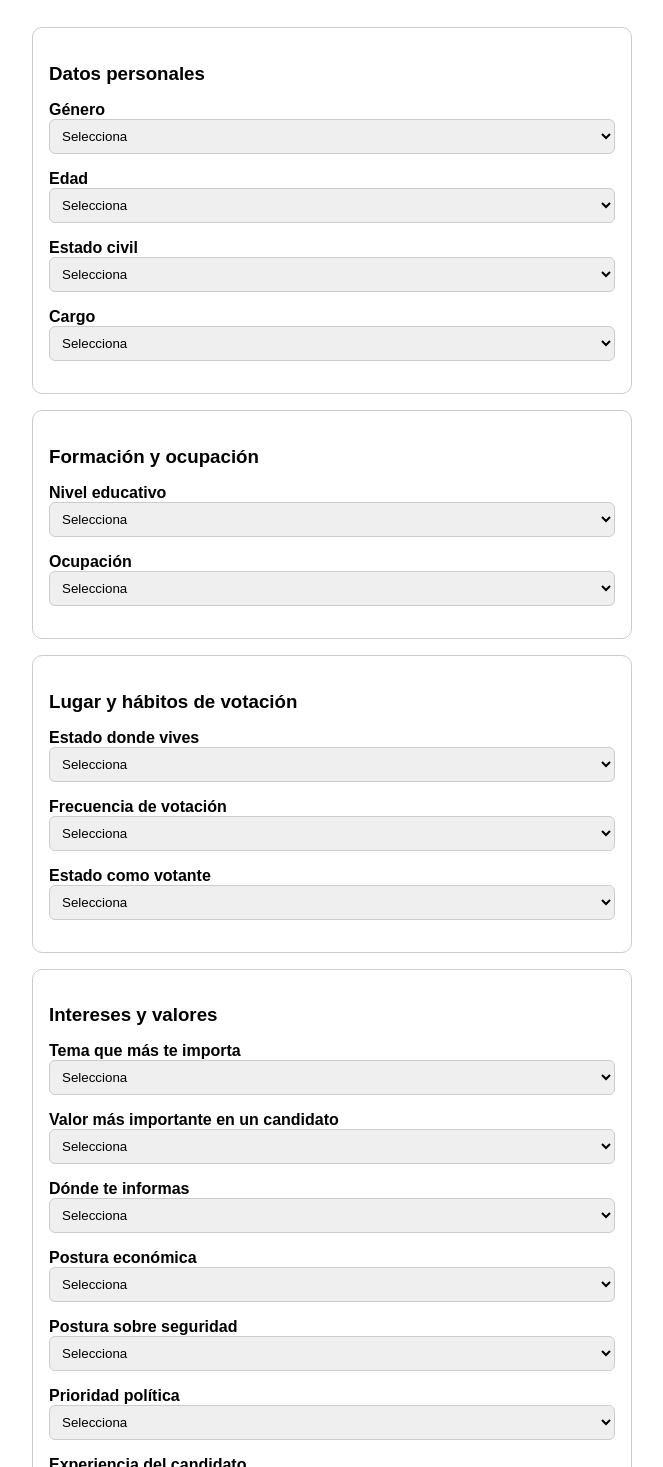
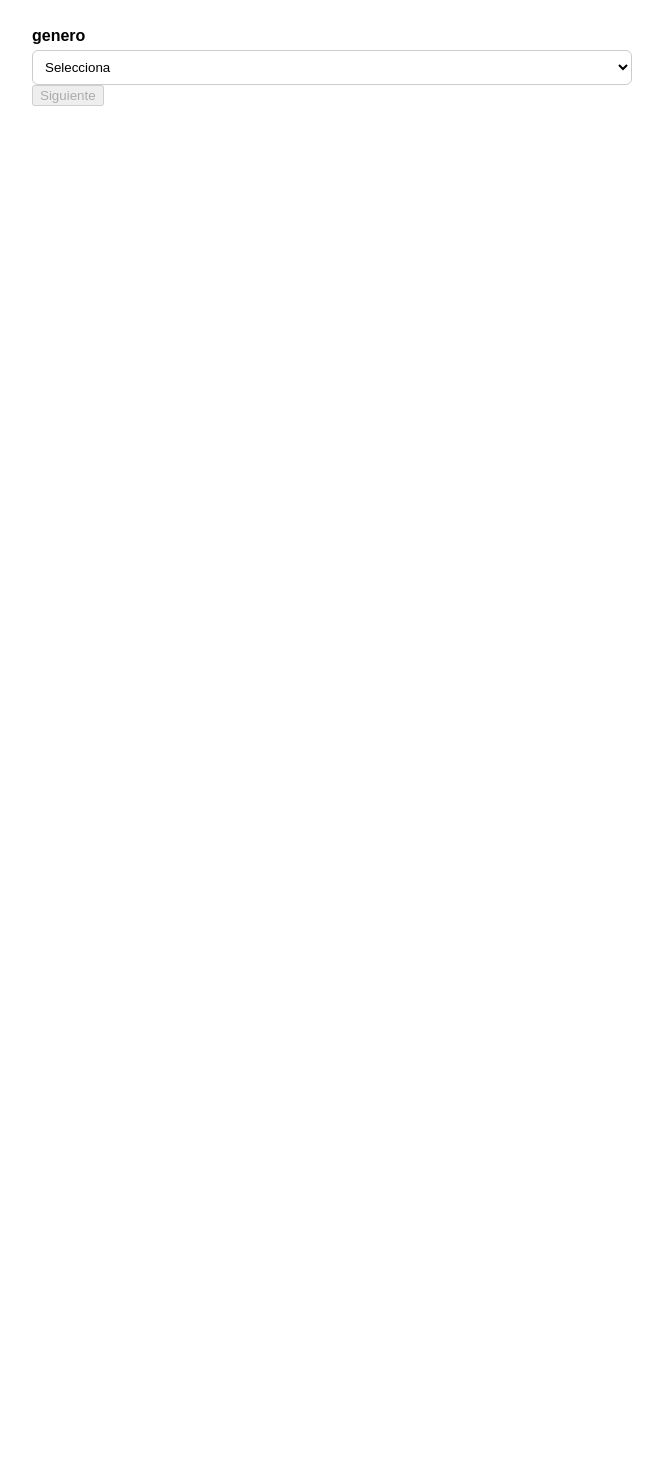
Before and after one commit to golivaxd/CandiGo, a Next.js app in the folder fronted/: page /naive in a window 1280 px wide. Shown: the part 63-1530 px from the top of the page, without its empty margins (308-971 px from the left). After the commit the page ends 800 px from the top, so only its background shows below. Built offline with nearby package versions, Linux system fonts and the light colour scheme.

Commit message:
link descarga

```diff
--- /dev/null
+++ b/fronted/src/app/naive/page.css
@@ -0,0 +1,66 @@
+.page-container {
+  max-width: 600px;
+  margin: 2rem auto;
+  font-family: Arial, sans-serif;
+}
+
+.section-card {
+  border: 1px solid #ccc;
+  border-radius: 10px;
+  padding: 1rem;
+  margin-bottom: 1rem;
+  background: #f9f9f9;
+  box-shadow: 0 2px 6px rgba(0,0,0,0.05);
+}
+
+.section-title {
+  margin-bottom: 1rem;
+  font-size: 1.2rem;
+  font-weight: bold;
+}
+
+.dropdown-container {
+  margin-bottom: 1rem;
+}
+
+.dropdown-label {
+  display: block;
+  font-weight: bold;
+  margin-bottom: 0.3rem;
+}
+
+.dropdown-select {
+  width: 100%;
+  padding: 0.5rem;
+  border-radius: 6px;
+  border: 1px solid #ccc;
+  background: #fff;
+}
+
+.predict-button {
+  padding: 0.7rem 1.5rem;
+  margin-top: 1rem;
+  cursor: pointer;
+  background: #6b5b95;
+  color: #fff;
+  border: none;
+  border-radius: 6px;
+  font-weight: bold;
+  transition: background 0.3s;
+}
+
+.predict-button:hover {
+  background: #563d7c;
+}
+
+.prediction-text {
+  margin-top: 1rem;
+  font-weight: bold;
+  color: #2c3e50;
+}
+
+.error-text {
+  margin-top: 1rem;
+  color: red;
+  font-weight: bold;
+}
--- a/fronted/src/app/naive/page.tsx
+++ b/fronted/src/app/naive/page.tsx
@@ -1,95 +1,85 @@
 'use client';
 
 import React, { useState } from 'react';
+import './page.css';
 
 export default function Page() {
-  // Estados de todos los dropdowns
-  const [selectedGenero, setSelectedGenero] = useState('');
-  const [selectedEdad, setSelectedEdad] = useState('');
-  const [selectedEstadoCivil, setSelectedEstadoCivil] = useState('');
-  const [selectedCargo, setSelectedCargo] = useState('');
-  const [selectedEducacion, setSelectedEducacion] = useState('');
-  const [selectedOcupacion, setSelectedOcupacion] = useState('');
-  const [selectedEntidadUsuario, setSelectedEntidadUsuario] = useState('');
-  const [frecuenciaVoto, setFrecuenciaVoto] = useState('');
-  const [selectedEstadoVotante, setSelectedEstadoVotante] = useState('');
-  const [temaInteres, setTemaInteres] = useState('');
-  const [prioridadCandidato, setPrioridadCandidato] = useState('');
-  const [fuenteInformacion, setFuenteInformacion] = useState('');
-  const [selectedPosturaEconomica, setSelectedPosturaEconomica] = useState('');
-  const [selectedPosturaSeguridad, setSelectedPosturaSeguridad] = useState('');
-  const [selectedPrioridadPolitica, setSelectedPrioridadPolitica] = useState('');
-  const [selectedExperienciaCandidato, setSelectedExperienciaCandidato] = useState('');
-  const [selectedTendenciaIdeologica, setSelectedTendenciaIdeologica] = useState('');
-  const [selectedEntidadCandidato, setSelectedEntidadCandidato] = useState('');
+  // Estados del formulario
+  const [formState, setFormState] = useState({
+    genero: '',
+    edad: '',
+    estadoCivil: '',
+    cargo: '',
+    educacion: '',
+    ocupacion: '',
+    entidadUsuario: '',
+    frecuenciaVoto: '',
+    estadoVotante: '',
+    temaInteres: '',
+    prioridadCandidato: '',
+    fuenteInformacion: '',
+    posturaEconomica: '',
+    posturaSeguridad: '',
+    prioridadPolitica: '',
+    experienciaCandidato: '',
+    tendenciaIdeologica: '',
+    entidadCandidato: ''
+  });
 
+  const [currentStep, setCurrentStep] = useState(0);
   const [prediccion, setPrediccion] = useState<string | null>(null);
   const [loading, setLoading] = useState(false);
   const [error, setError] = useState<string | null>(null);
 
-  // Datos de ejemplo
-  const state = {
-    cargos: ['Presidente', 'Diputado', 'Senador'],
-    entidadesUsuario: ['CDMX', 'Jalisco', 'Nuevo León'],
+  const opciones: Record<string, string[]> = {
+    genero: ["Masculino", "Femenino", "Otro"],
+    edad: ["18-25", "26-35", "36-45", "46-60", "60+"],
+    estadoCivil: ["Soltero", "Casado", "Divorciado", "Viudo", "Prefiero no decirlo"],
+    cargo: ["Presidente", "Diputado", "Senador"],
+    educacion: ["Básica", "Universitaria", "Postgrado"],
+    ocupacion: ["Estudiante", "Empleado", "Independiente", "Desempleado", "Jubilado", "Ama de casa"],
+    entidadUsuario: ["CDMX", "Jalisco", "Nuevo León"],
+    frecuenciaVoto: ["Casi siempre participo", "Algunas veces participo", "Todavía no participo"],
+    estadoVotante: ["Activo", "Inactivo", "No registrado"],
+    temaInteres: ["Economía", "Educación", "Salud", "Medio ambiente", "Seguridad"],
+    prioridadCandidato: ["Honestidad", "Experiencia", "Propuestas", "Carisma"],
+    fuenteInformacion: ["TV", "Redes sociales", "Periódicos", "Amigos/familia"],
+    posturaEconomica: ["Izquierda", "Centro", "Derecha"],
+    posturaSeguridad: ["Más policía", "Más prevención", "Reforma legal"],
+    prioridadPolitica: ["Economía", "Educación", "Salud", "Medio ambiente", "Seguridad"],
+    experienciaCandidato: ["Novato", "Experto", "Veterano"],
+    tendenciaIdeologica: ["Izquierda", "Centro", "Derecha"],
+    entidadCandidato: ["CDMX", "Jalisco", "Nuevo León"],
   };
 
-  // Componente Dropdown
-  const Dropdown = ({ title, value, options, onChange }: { title: string; value: string; options: string[]; onChange: (val: string) => void }) => (
-    <div style={{ marginBottom: '1rem' }}>
-      <label style={{ display: 'block', fontWeight: 'bold' }}>{title}</label>
-      <select value={value} onChange={(e) => onChange(e.target.value)} style={{ width: '100%', padding: '0.5rem', borderRadius: '6px', border: '1px solid #ccc' }}>
-        <option value="">Selecciona</option>
-        {options.map((opt) => (
-          <option key={opt} value={opt}>
-            {opt}
-          </option>
-        ))}
-      </select>
-    </div>
-  );
+  const fields = Object.keys(formState);
 
-  // Componente SectionCard
-  const SectionCard = ({ title, children }: { title: string; children: React.ReactNode }) => (
-    <div style={{ border: '1px solid #ccc', borderRadius: '10px', padding: '1rem', marginBottom: '1rem' }}>
-      <h3 style={{ marginBottom: '1rem' }}>{title}</h3>
-      {children}
-    </div>
-  );
+  const handleNext = () => {
+    if (formState[fields[currentStep] as keyof typeof formState]) {
+      setCurrentStep(currentStep + 1);
+    }
+  };
 
-  // Función para predecir
+  const handlePrev = () => {
+    setCurrentStep(currentStep - 1);
+  };
+
   const handlePredict = async () => {
     setLoading(true);
     setError(null);
     setPrediccion(null);
 
     try {
-      const datos = [
-        selectedGenero,
-        selectedEdad,
-        selectedEstadoCivil,
-        selectedEducacion,
-        selectedEntidadUsuario,
-        temaInteres,
-        prioridadCandidato,
-        frecuenciaVoto,
-        selectedCargo,
-        selectedPosturaEconomica,
-        selectedPosturaSeguridad,
-        selectedPrioridadPolitica,
-        fuenteInformacion,
-        selectedExperienciaCandidato,
-        selectedTendenciaIdeologica,
-        selectedEntidadCandidato,
-      ];
+      // Convertir todas las selecciones a números
+      const datos = fields.map(key => opciones[key][formState[key as keyof typeof formState] ? opciones[key].indexOf(formState[key as keyof typeof formState]) : 0]);
 
-      const res = await fetch('/api/prediccion', {
-        method: 'POST',
-        headers: { 'Content-Type': 'application/json' },
+      const res = await fetch("https://votacion-api-7592.onrender.com/predecir", {
+        method: "POST",
+        headers: { "Content-Type": "application/json" },
         body: JSON.stringify({ datos }),
       });
 
-      if (!res.ok) throw new Error('Error al obtener predicción');
-
+      if (!res.ok) throw new Error(`Error al obtener predicción: ${res.statusText}`);
       const data = await res.json();
       setPrediccion(data.prediccion);
     } catch (err: any) {
@@ -99,46 +89,41 @@ export default function Page() {
     }
   };
 
+  const currentField = fields[currentStep];
+
   return (
-    <div style={{ maxWidth: '600px', margin: '2rem auto', fontFamily: 'Arial, sans-serif' }}>
+    <div className="page-container">
       <h1>Formulario de Votante</h1>
 
-      <SectionCard title="Datos personales">
-        <Dropdown title="Género" value={selectedGenero} options={['Masculino', 'Femenino', 'Otro']} onChange={setSelectedGenero} />
-        <Dropdown title="Edad" value={selectedEdad} options={['18-25', '26-35', '36-45', '46-60', '60+']} onChange={setSelectedEdad} />
-        <Dropdown title="Estado civil" value={selectedEstadoCivil} options={['Soltero', 'Casado', 'Divorciado', 'Viudo', 'Prefiero no decirlo']} onChange={setSelectedEstadoCivil} />
-        <Dropdown title="Cargo" value={selectedCargo} options={state.cargos} onChange={setSelectedCargo} />
-      </SectionCard>
+      {currentStep < fields.length ? (
+        <div className="step-container">
+          <label className="dropdown-label">{currentField.replace(/([A-Z])/g, ' $1')}</label>
+          <select
+            value={formState[currentField as keyof typeof formState]}
+            onChange={(e) => setFormState({ ...formState, [currentField]: e.target.value })}
+            className="dropdown-select"
+          >
+            <option value="">Selecciona</option>
+            {opciones[currentField].map((opt, idx) => (
+              <option key={idx} value={opt}>{opt}</option>
+            ))}
+          </select>
 
-      <SectionCard title="Formación y ocupación">
-        <Dropdown title="Nivel educativo" value={selectedEducacion} options={['Básica', 'Universitaria', 'Postgrado']} onChange={setSelectedEducacion} />
-        <Dropdown title="Ocupación" value={selectedOcupacion} options={['Estudiante', 'Empleado', 'Independiente', 'Desempleado', 'Jubilado', 'Ama de casa']} onChange={setSelectedOcupacion} />
-      </SectionCard>
+          <div className="step-buttons">
+            {currentStep > 0 && <button onClick={handlePrev} className="prev-button">Anterior</button>}
+            <button onClick={handleNext} disabled={!formState[currentField as keyof typeof formState]} className="next-button">
+              {currentStep === fields.length - 1 ? 'Finalizar' : 'Siguiente'}
+            </button>
+          </div>
+        </div>
+      ) : (
+        <button onClick={handlePredict} disabled={loading} className="predict-button">
+          {loading ? 'Prediciendo...' : 'Predecir partido'}
+        </button>
+      )}
 
-      <SectionCard title="Lugar y hábitos de votación">
-        <Dropdown title="Estado donde vives" value={selectedEntidadUsuario} options={state.entidadesUsuario} onChange={setSelectedEntidadUsuario} />
-        <Dropdown title="Frecuencia de votación" value={frecuenciaVoto} options={['Casi siempre participo', 'Algunas veces participo', 'Todavía no participo']} onChange={setFrecuenciaVoto} />
-        <Dropdown title="Estado como votante" value={selectedEstadoVotante} options={['Activo', 'Inactivo', 'No registrado']} onChange={setSelectedEstadoVotante} />
-      </SectionCard>
-
-      <SectionCard title="Intereses y valores">
-        <Dropdown title="Tema que más te importa" value={temaInteres} options={['Economía', 'Educación', 'Salud', 'Medio ambiente', 'Seguridad']} onChange={setTemaInteres} />
-        <Dropdown title="Valor más importante en un candidato" value={prioridadCandidato} options={['Honestidad', 'Experiencia', 'Propuestas', 'Carisma']} onChange={setPrioridadCandidato} />
-        <Dropdown title="Dónde te informas" value={fuenteInformacion} options={['TV', 'Redes sociales', 'Periódicos', 'Amigos/familia']} onChange={setFuenteInformacion} />
-        <Dropdown title="Postura económica" value={selectedPosturaEconomica} options={['Izquierda', 'Centro', 'Derecha']} onChange={setSelectedPosturaEconomica} />
-        <Dropdown title="Postura sobre seguridad" value={selectedPosturaSeguridad} options={['Más policía', 'Más prevención', 'Reforma legal']} onChange={setSelectedPosturaSeguridad} />
-        <Dropdown title="Prioridad política" value={selectedPrioridadPolitica} options={['Economía', 'Educación', 'Salud', 'Medio ambiente', 'Seguridad']} onChange={setSelectedPrioridadPolitica} />
-        <Dropdown title="Experiencia del candidato" value={selectedExperienciaCandidato} options={['Novato', 'Experto', 'Veterano']} onChange={setSelectedExperienciaCandidato} />
-        <Dropdown title="Tendencia ideológica" value={selectedTendenciaIdeologica} options={['Izquierda', 'Centro', 'Derecha']} onChange={setSelectedTendenciaIdeologica} />
-        <Dropdown title="Entidad del candidato" value={selectedEntidadCandidato} options={state.entidadesUsuario} onChange={setSelectedEntidadCandidato} />
-      </SectionCard>
-
-      <button onClick={handlePredict} disabled={loading} style={{ padding: '0.7rem 1.5rem', marginTop: '1rem', cursor: 'pointer' }}>
-        {loading ? 'Prediciendo...' : 'Predecir partido'}
-      </button>
-
-      {prediccion && <p style={{ marginTop: '1rem', fontWeight: 'bold' }}>Predicción: {prediccion}</p>}
-      {error && <p style={{ marginTop: '1rem', color: 'red' }}>Error: {error}</p>}
+      {prediccion && <p className="prediction-text">Predicción: {prediccion}</p>}
+      {error && <p className="error-text">Error: {error}</p>}
     </div>
   );
 }
```
Also changed, not shown: fronted/src/app/api/prediccion/route.ts (+13 -36 lines), fronted/src/app/api/prediccion/routes.ts (deleted, +0 -23 lines), fronted/src/app/api/predict/routes.ts (deleted, +0 -27 lines), fronted/src/app/api/votos/analizar/route.ts (deleted, +0 -49 lines), fronted/src/app/page.tsx (+9 -1 lines).
